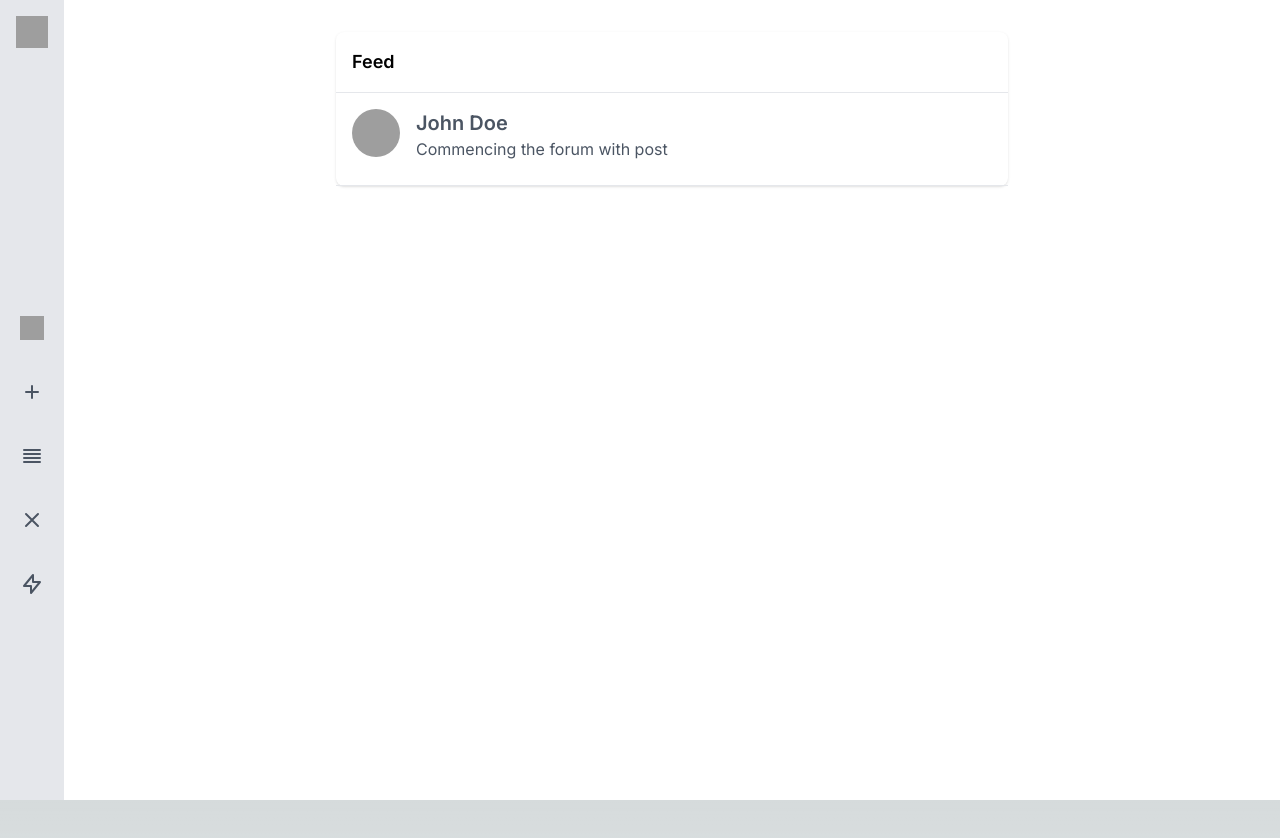
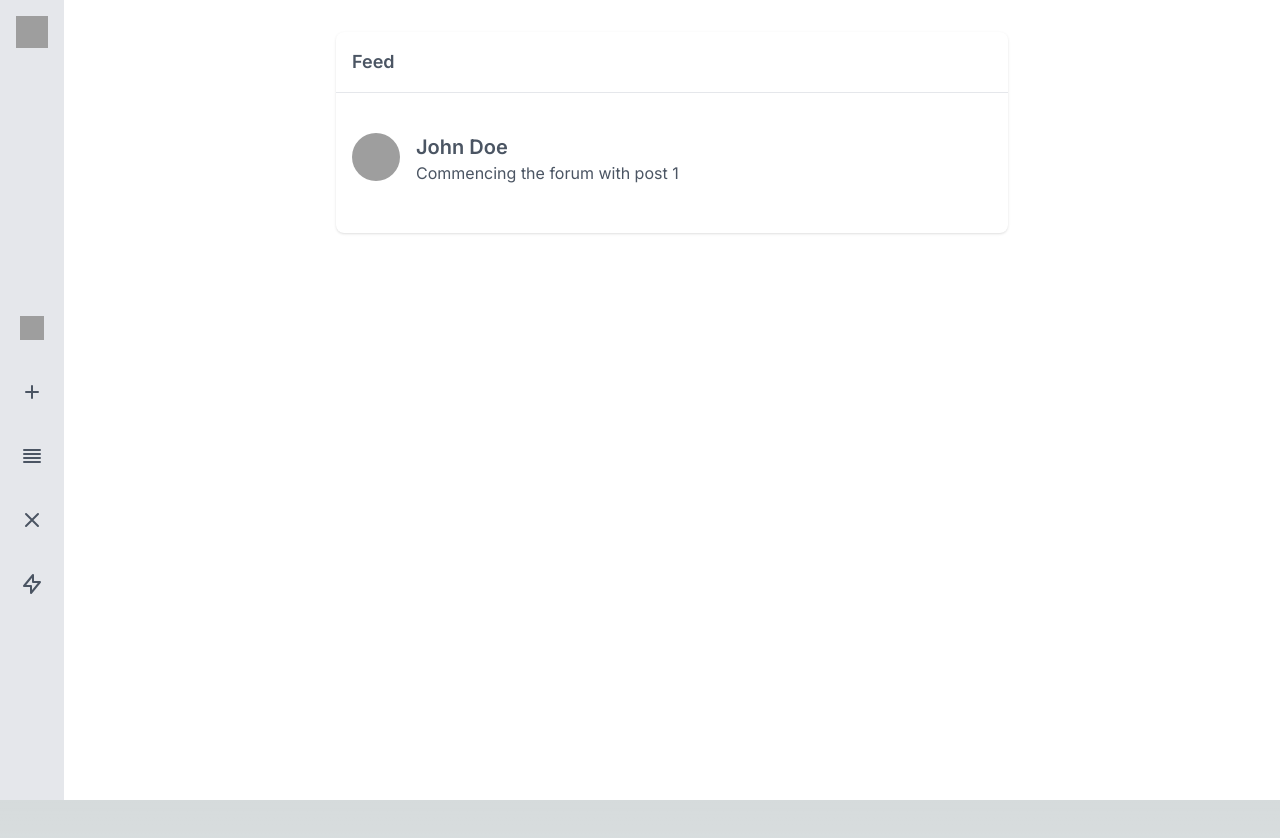
Before and after one commit to SriramMaddirala/Forum, a Next.js app: page /profile in a window 1280 px wide. Shown: the top 838 px of the page. Built offline with nearby package versions, Linux system fonts and the light colour scheme; grey boxes are pictures that could not be loaded.

Commit message:
synced post id url

```diff
--- a/src/app/post/[id]/page.js
+++ b/src/app/post/[id]/page.js
@@ -1,9 +1,9 @@
-export default function page({params}) {
-  if(params){
-    console.log(params.id)
-  }
+export default function page({params, id}) {
+    if(params){
+      id = params.id
+    }
     return (
-      <div className="flex p-4 border-b">
+      <div className="flex p-4">
         <div className="flex-shrink-0">
           <img
             className="h-12 w-12 rounded-full"
@@ -13,7 +13,7 @@ export default function page({params}) {
         </div>
         <div className="ml-4">
           <h3 className="text-xl font-semibold text-gray-600">John Doe</h3>
-          <p className="text-gray-600">Commencing the forum with post</p>
+          <p className="text-gray-600">Commencing the forum with post {id}</p>
           <div className="flex items-center mt-2"></div>
         </div>
       </div>
--- a/src/app/profile/page.js
+++ b/src/app/profile/page.js
@@ -1,12 +1,18 @@
 import Post from '@/app/post/[id]/page'
+import Link from 'next/link'
+
 export default function page() {
   return (
     <div className="container mx-auto py-8">
       <div className="max-w-2xl mx-auto bg-white rounded-lg shadow">
         <div className="p-4 border-b">
-          <h2 className="text-lg font-semibold">Feed</h2>
+          <h2 className="text-lg text-gray-600 font-semibold">Feed</h2>
         </div>
-          <Post/>
+        <Link
+            href="/post/1"
+            className="text-gray-600 hover:bg-blue-200 rounded-full p-3 mb-4">
+              <Post id={1}/>
+            </Link>
       </div>
     </div>
   );
```
